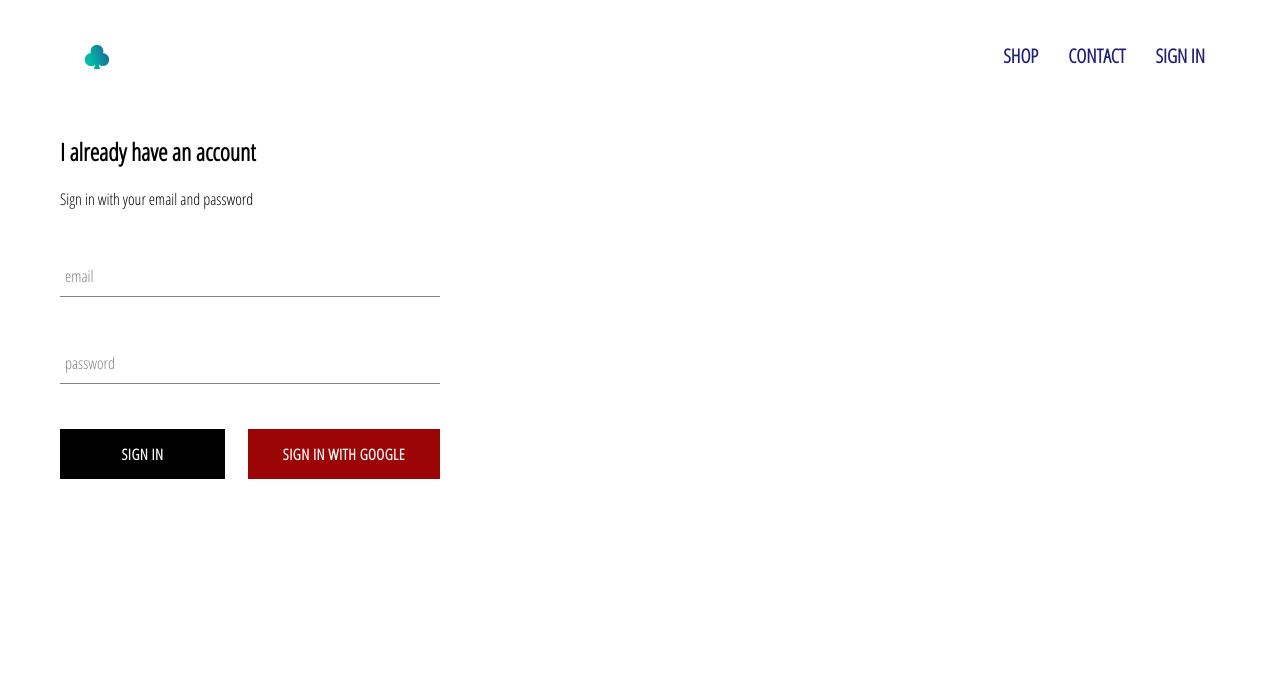
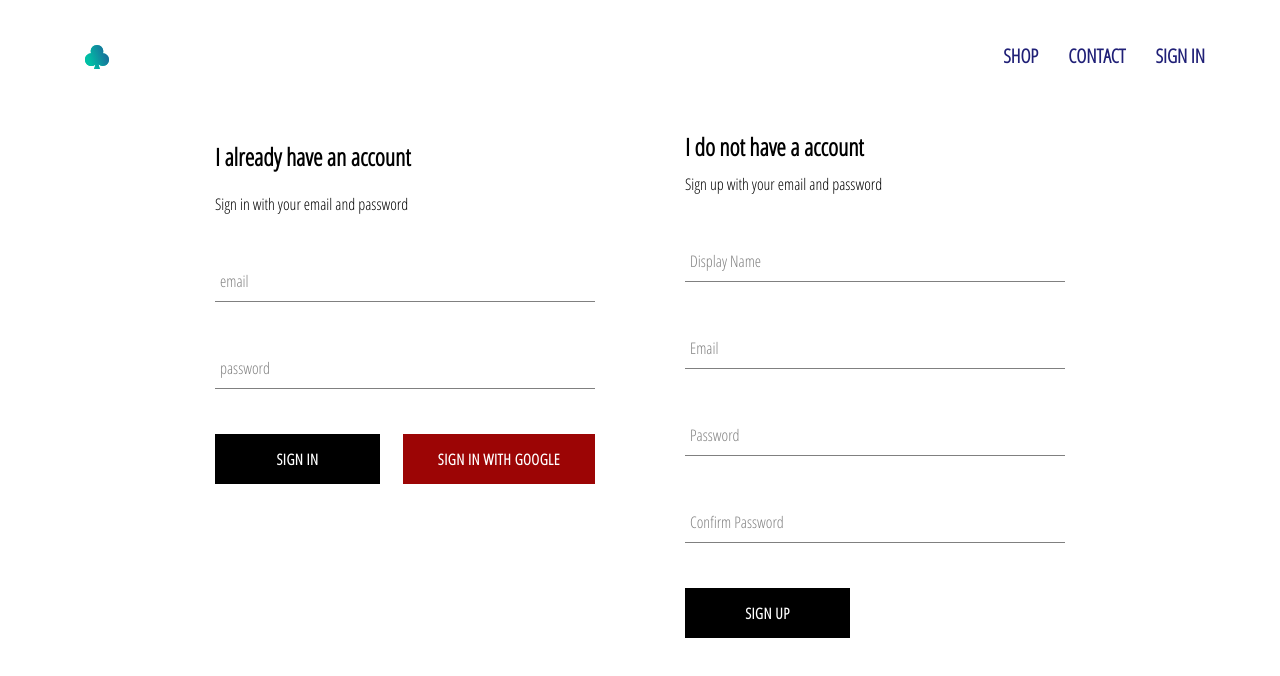
Before and after one commit to BrManga/Toy-Shop, a React (Create React App) app: page /signin in a window 1280 px wide. Shown: the top 676 px of the page. Built offline with nearby package versions, Linux system fonts and the light colour scheme; no server answers.

Commit message:
adding authenticated users to firestore db

```diff
--- a/src/App.js
+++ b/src/App.js
@@ -5,7 +5,7 @@
 import ShopPage from "./pages/shop/shop";
 import Header from "./components/header/header";
 import SignInAndSignUp from "./pages/sign-in-and-sign-up/sign-in-and-sign-up";
-import { auth } from "./firebase/firebase.utils"; //To store user information inside APP
+import { auth, createUserProfileDocument } from "./firebase/firebase.utils"; //To store user information inside APP
 class App extends React.Component {
   constructor(props) {
     super(props);
@@ -17,8 +17,25 @@
   unsubscribeFromAuth = null;
   componentDidMount() {
     //Take user information from Firebase
-    this.unsubscribeFromAuth=auth.onAuthStateChanged(user => {
-      this.setState({ currentUser: user });
+    this.unsubscribeFromAuth = auth.onAuthStateChanged(async userAuth => {
+      if (userAuth) {
+        const userRef = await createUserProfileDocument(userAuth);
+        userRef.onSnapshot(snapShot => {
+          console.log(snapShot.data());
+          this.setState(
+            {
+              currentUser: {
+                id: snapShot.id,
+                ...snapShot.data()
+              }
+            }
+          );
+        });
+      } else {
+        this.setState({
+          currentUser: userAuth
+        });
+      }
     });
   }
   componentWillUnmount() {
@@ -28,7 +45,7 @@
   render() {
     return (
       <div>
-        <Header currentUser={this.state.currentUser}/>
+        <Header currentUser={this.state.currentUser} />
         <Switch>
           <Route exact path="/" component={Homepage} />
           <Route path="/shop" component={ShopPage} />
--- /dev/null
+++ b/src/components/sign-up/sign-up.js
@@ -0,0 +1,100 @@
+import React from "react";
+import CustomButton from "../custom-button/custom-button";
+import FormInput from "../form-input/form-input";
+import { auth, createUserProfileDocument } from "../../firebase/firebase.utils";
+import "./sign-up.styles.scss";
+
+class SignUp extends React.Component {
+  constructor() {
+    super();
+
+    this.state = {
+      displayName: "",
+      email: "",
+      password: "",
+      confirmPassword: ""
+    };
+  }
+
+  handleSubmit = async event => {
+    event.preventDefault();
+
+    const { displayName, email, password, confirmPassword } = this.state;
+
+    if (password !== confirmPassword) {
+      alert("passwords don't match");
+      return;
+    }
+
+    try {
+      const { user } = await auth.createUserWithEmailAndPassword(
+        email,
+        password
+      );
+
+      await createUserProfileDocument(user, { displayName });
+
+      this.setState({
+        displayName: "",
+        email: "",
+        password: "",
+        confirmPassword: ""
+      });
+    } catch (error) {
+      console.error(error);
+    }
+  };
+
+  handleChange = event => {
+    const { name, value } = event.target;
+
+    this.setState({ [name]: value });
+  };
+
+  render() {
+    const { displayName, email, password, confirmPassword } = this.state;
+    return (
+      <div className="sign-up">
+        <h2 className="title">I do not have a account</h2>
+        <span>Sign up with your email and password</span>
+        <form className="sign-up-form" onSubmit={this.handleSubmit}>
+          <FormInput
+            type="text"
+            name="displayName"
+            value={displayName}
+            onChange={this.handleChange}
+            label="Display Name"
+            required
+          />
+          <FormInput
+            type="email"
+            name="email"
+            value={email}
+            onChange={this.handleChange}
+            label="Email"
+            required
+          />
+          <FormInput
+            type="password"
+            name="password"
+            value={password}
+            onChange={this.handleChange}
+            label="Password"
+            required
+          />
+          <FormInput
+            type="password"
+            name="confirmPassword"
+            value={confirmPassword}
+            onChange={this.handleChange}
+            label="Confirm Password"
+            required
+          />
+          <CustomButton type="submit">SIGN UP</CustomButton>
+        </form>
+      </div>
+    );
+  }
+}
+
+export default SignUp;
--- /dev/null
+++ b/src/components/sign-up/sign-up.styles.scss
@@ -0,0 +1,8 @@
+.sign-up{
+    display:flex;
+    flex-direction: column;
+    width: 380px;
+    .title{
+        margin: 10px 0;
+    }
+}
--- a/src/firebase/firebase.utils.js
+++ b/src/firebase/firebase.utils.js
@@ -10,12 +10,33 @@
   storageBucket: "toyshop-3befd.appspot.com",
   messagingSenderId: "282670537844",
   appId: "1:282670537844:web:cdff15c7fd695efcc40521"
+};
+
+export const createUserProfileDocument = async (userAuth, additionalData) => {
+  if (!userAuth) return;
+  const userRef = firestore.doc(`users/${userAuth.uid}`);
+  const snapShot = await userRef.get();
+  if (!snapShot.exists) {
+    const { displayName, email } = userAuth;
+    const createdAt = new Date();
+    try {
+      await userRef.set({
+        displayName,
+        email,
+        createdAt,
+        ...additionalData
+      });
+    } catch (error) {
+      console.log("error at creating user", error.message);
     }
+  }
+  return userRef;
+};
 firebase.initializeApp(config);
-export const auth = firebase.auth()
-export const firestore= firebase.firestore()
+export const auth = firebase.auth();
+export const firestore = firebase.firestore();
 
-const provider= new firebase.auth.GoogleAuthProvider()
-provider.setCustomParameters({prompt:"select_account"})
-export const signInWithGoogle = ()=> auth.signInWithPopup(provider)
+const provider = new firebase.auth.GoogleAuthProvider();
+provider.setCustomParameters({ prompt: "select_account" });
+export const signInWithGoogle = () => auth.signInWithPopup(provider);
 export default firebase;
--- a/src/pages/sign-in-and-sign-up/sign-in-and-sign-up.js
+++ b/src/pages/sign-in-and-sign-up/sign-in-and-sign-up.js
@@ -1,7 +1,10 @@
 import React from "react";
 import "./sign-in-and-sign-up.styles.scss";
 import SignIn from "../../components/sign-in/sign-in"
+import SignUp from "../../components/sign-up/sign-up"
+
 const SignInAndSignUp = () => (
-  <div className="sign-in-and-sign-up"><SignIn/></div>
+  <div className="sign-in-and-sign-up"><SignIn/>
+  <SignUp/></div>
 );
 export default SignInAndSignUp;
--- a/src/pages/sign-in-and-sign-up/sign-in-and-sign-up.styles.scss
+++ b/src/pages/sign-in-and-sign-up/sign-in-and-sign-up.styles.scss
@@ -0,0 +1,6 @@
+.sign-in-and-sign-up{
+    width: 850px;
+    display: flex;
+    justify-content: space-between;
+    margin: 30px auto;
+}
```
Lines whose indentation alone changed are shown as unchanged.
